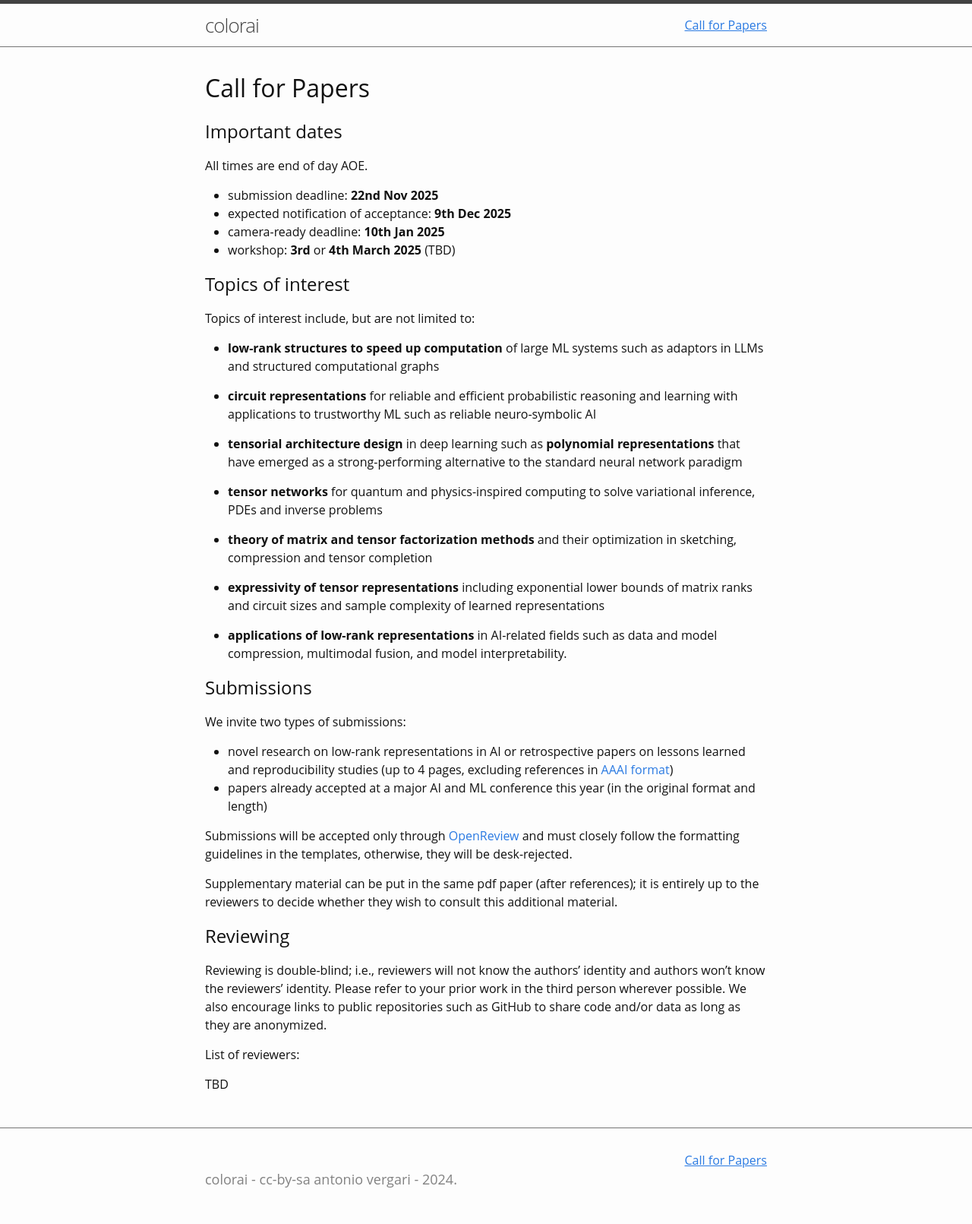
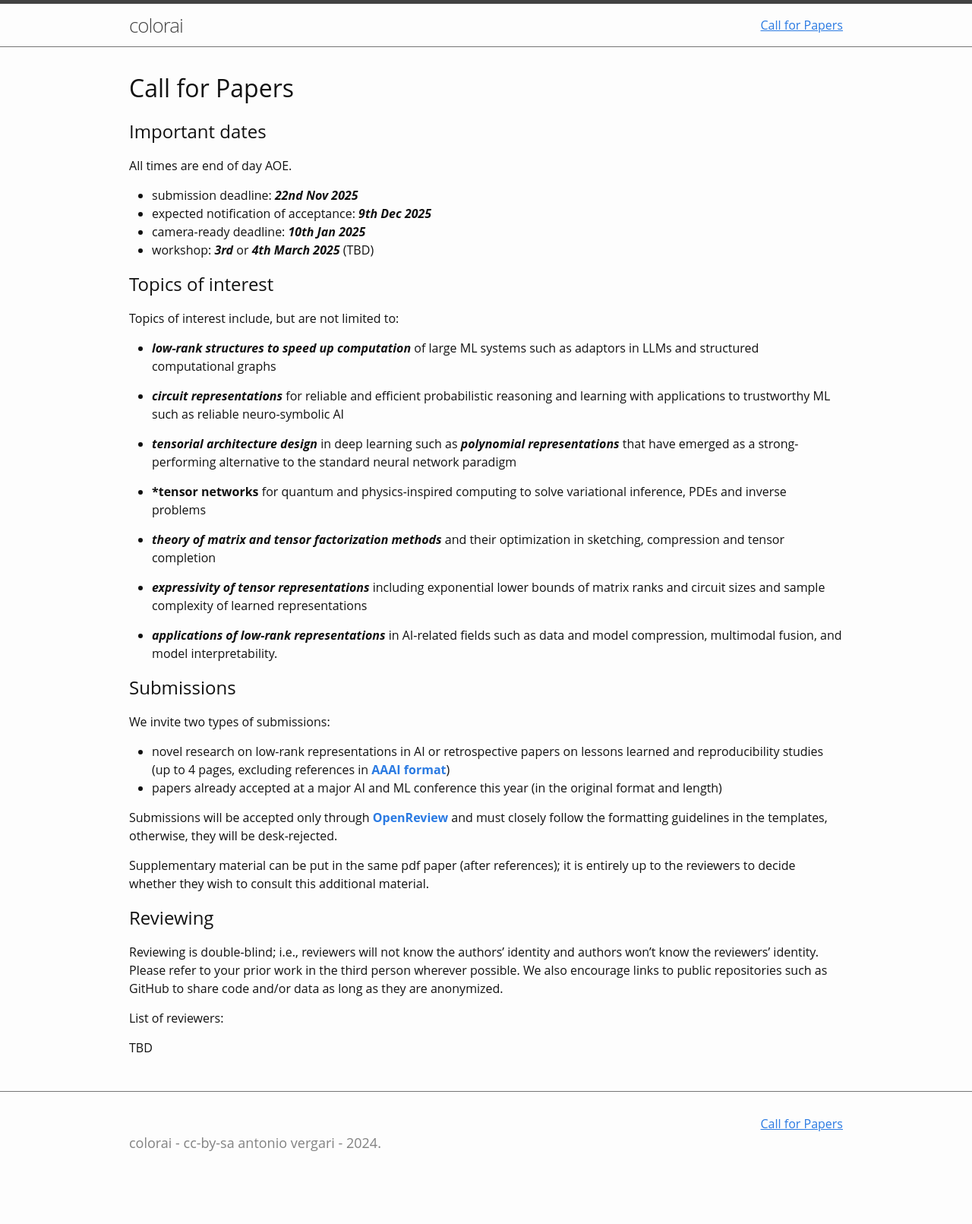
Before and after one commit to april-tools/colorai, a Jekyll site: the page built from cfp.md, in a window 1280 px wide. Shown: the whole page at 76% size. Built offline with Jekyll 4.4.1, drawn with Linux system fonts in a browser that asks for light colours; some web fonts are replaced; after the commit the page ends 1563 px from its top, so only the background shows below that.

Commit message:
Main page refs

```diff
--- a/cfp.md
+++ b/cfp.md
@@ -7,38 +7,38 @@ nav: true
 
 ## Important dates
 All times are end of day AOE.
- - submission deadline: **22nd Nov 2025**
- - expected notification of acceptance: **9th Dec 2025**
- - camera-ready deadline: **10th Jan 2025**
- - workshop: **3rd** or **4th March 2025** (TBD)
+ - submission deadline: ***22nd Nov 2025***
+ - expected notification of acceptance: ***9th Dec 2025***
+ - camera-ready deadline: ***10th Jan 2025***
+ - workshop: ***3rd*** or ***4th March 2025*** (TBD)
 
 
 ## Topics of interest
 
 Topics of interest include, but are not limited to:
 
-- **low-rank structures to speed up computation** of large ML systems such as adaptors in LLMs and structured computational graphs
+- ***low-rank structures to speed up computation*** of large ML systems such as adaptors in LLMs and structured computational graphs
 
-- **circuit representations** for reliable and efficient probabilistic reasoning and learning with applications to trustworthy ML such as reliable neuro-symbolic AI
+- ***circuit representations*** for reliable and efficient probabilistic reasoning and learning with applications to trustworthy ML such as reliable neuro-symbolic AI
 
-- **tensorial architecture design** in deep learning such as **polynomial representations** that have emerged as a strong-performing alternative to the standard neural network paradigm
+- ***tensorial architecture design*** in deep learning such as ***polynomial representations*** that have emerged as a strong-performing alternative to the standard neural network paradigm
 
-- **tensor networks** for quantum and physics-inspired computing to solve variational inference, PDEs and inverse problems
+- ***tensor networks** for quantum and physics-inspired computing to solve variational inference, PDEs and inverse problems
 
-- **theory of matrix and tensor factorization methods** and their optimization in sketching, compression and tensor completion
+- ***theory of matrix and tensor factorization methods*** and their optimization in sketching, compression and tensor completion
 
-- **expressivity of tensor representations** including exponential lower bounds of matrix ranks and circuit sizes and sample complexity of learned representations
+- ***expressivity of tensor representations*** including exponential lower bounds of matrix ranks and circuit sizes and sample complexity of learned representations
 
-- **applications of low-rank representations** in AI-related fields such as data and model compression, multimodal fusion, and model interpretability.
+- ***applications of low-rank representations*** in AI-related fields such as data and model compression, multimodal fusion, and model interpretability.
 
 ## Submissions
 
 We invite two types of submissions:
 
-- novel research on low-rank representations in AI or retrospective papers on lessons learned and reproducibility studies (up to 4 pages, excluding references in [AAAI format](https://aaai.org/conference/aaai/aaai-25/))
+- novel research on low-rank representations in AI or retrospective papers on lessons learned and reproducibility studies (up to 4 pages, excluding references in [**AAAI format**](https://aaai.org/conference/aaai/aaai-25/))
 - papers already accepted at a major AI and ML conference this year (in the original format and length)
 
-Submissions will be accepted only through [OpenReview](https://openreview.net/group?id=AAAI.org/2025/Workshop/CoLoRAI) and must closely follow the formatting guidelines in the templates, otherwise, they will be desk-rejected.
+Submissions will be accepted only through [**OpenReview**](https://openreview.net/group?id=AAAI.org/2025/Workshop/CoLoRAI) and must closely follow the formatting guidelines in the templates, otherwise, they will be desk-rejected.
 
 Supplementary material can be put in the same pdf paper (after references); it is entirely up to the reviewers to decide whether they wish to consult this additional material.
 
--- a/css/main.scss
+++ b/css/main.scss
@@ -36,7 +36,7 @@ $grey-color-light: lighten($grey-color, 40%) !default;
 $grey-color-dark:  darken($grey-color, 25%) !default;
 
 // Width of the content area
-$content-width:    800px !default;
+$content-width:    1000px !default;
 
 $on-palm:          600px !default;
 $on-laptop:        800px !default;
```
Also changed, not shown: index.md (+14 -1 lines).
